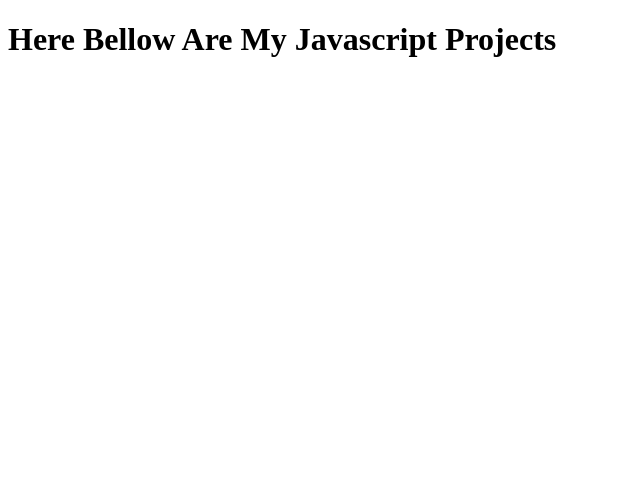
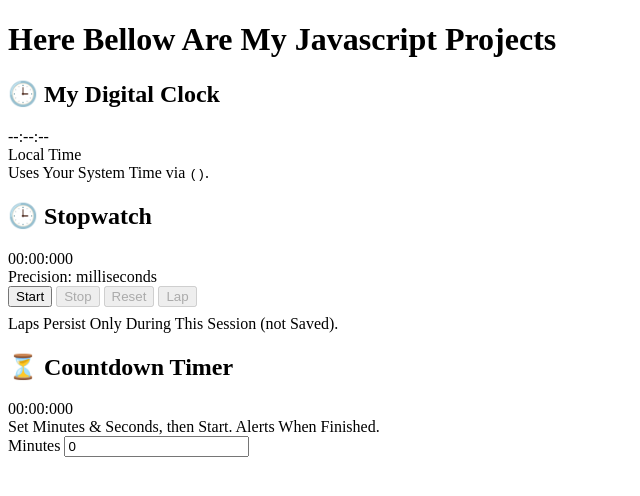
Before and after one commit to Bee345/My-JavaScriptLearn, a website: page digital-clock-stopwatch/MyPract.html in a window 1280 px wide. Shown: the whole page, without its empty margins (0-640 px from the left). Drawn offline with Linux system fonts and the light colour scheme.

Commit message:
Did some Code In the HTM file inside digital-clock-stopwatch

```diff
--- a/digital-clock-stopwatch/MyPract.html
+++ b/digital-clock-stopwatch/MyPract.html
@@ -10,5 +10,50 @@
 </head>
 <body>
     <h1>Here Bellow Are My Javascript Projects</h1>
+    <div class="app">
+        <div class="card" id="clockCard">
+            <h2 id="caption">🕒 My Digital Clock</h2>
+        <div class="class-display" id="clockDisplay">--:--:--</div>
+        <div class="sub" id="clockSub">Local Time</div>
+        <div class="muted-footer-note">Uses Your System Time via <code>()</code>.</div>
+        </div>
+
+
+    <!-- DE STOPWATCH -->
+     <div class="card" id="stopwatchCard">
+        <h2>🕒 Stopwatch</h2>
+        <div class="stopwatch-display" id="stopwatchDisplay">00:00:000</div>
+        <div class="sub">Precision: milliseconds</div>
+
+        <div class="controls" style="margin-bottom: 8px;">
+            <button id="swStartBtn" class="primary">Start</button>
+            <button id="swStopBtn" class="ghost small" disabled>Stop</button>
+            <button id="swResetBtn" class="ghost small" disabled>Reset</button>
+            <button id="swLapBtn" class="ghost small" disabled>Lap</button>
+        </div>
+
+        <div class="laps" id="lapsContainer" aria-live="polite">
+            <!-- Laps Been Injected Here -->
+        </div>
+
+        <div class="footer-note">Laps Persist Only During This Session (not Saved).</div>
+     </div>
+
+<!-- COUNTDOWN -->
+ <div class="card" id="countdownDisplay" style="grid-column: span 2;">
+    <h2>⏳ Countdown Timer</h2>
+    <div class="countdown-display" id="countdownDisplay">00:00:000</div>
+    <div class="sub">Set Minutes & Seconds, then Start. Alerts When Finished.</div>
+
+    <div style="display: flex; gap: 8px; margin-bottom: 8px;">
+        <div style="flex: 1;">
+       <label for="cdMinutes">Minutes</label>
+       <input type="number" id="cdMinutes" min="0" value="0"/>
+        </div>
+        <!--I Stopped After The Minutes -->
+    </div>
+ </div>
+
+    </div>
 </body>
 </html>
```
